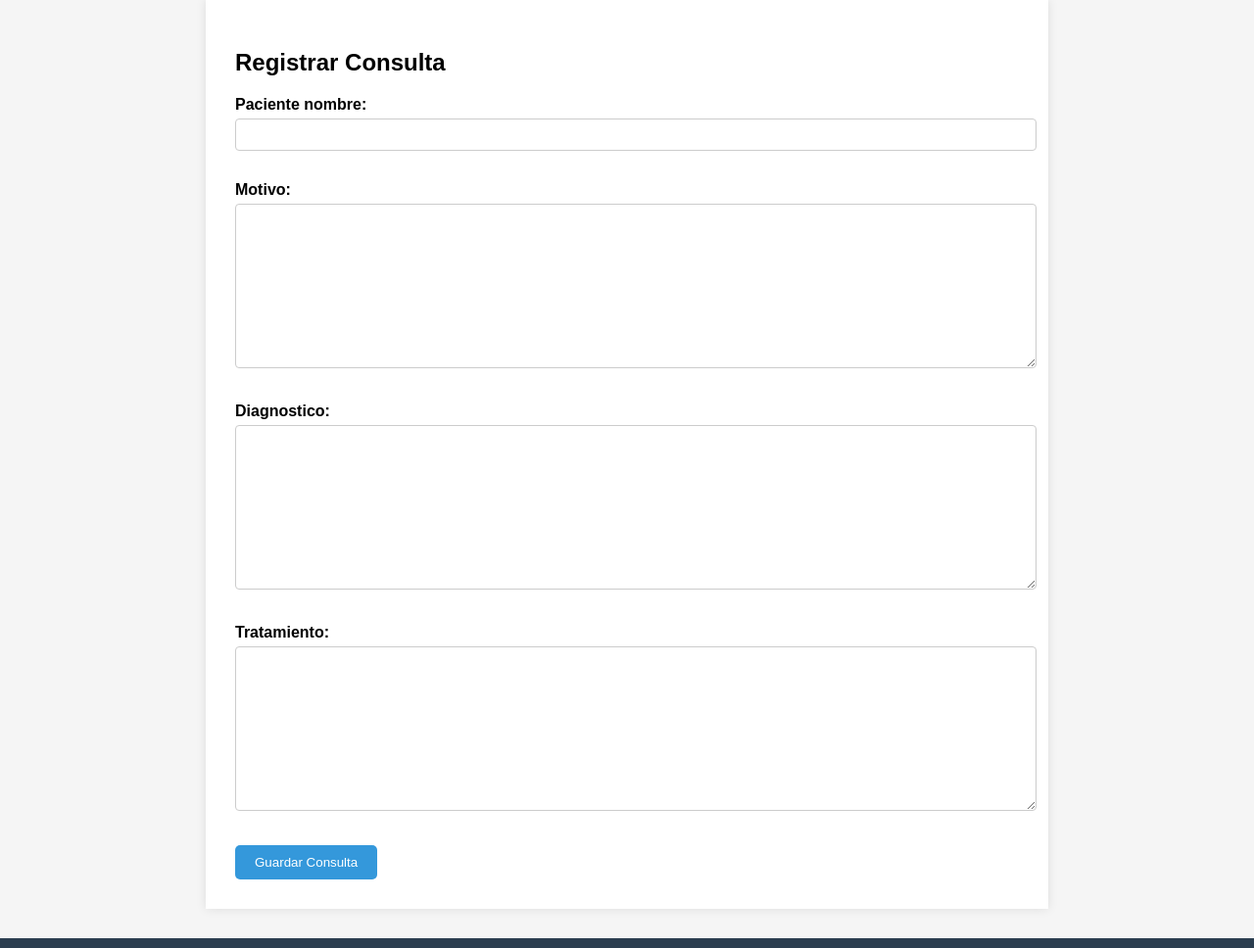
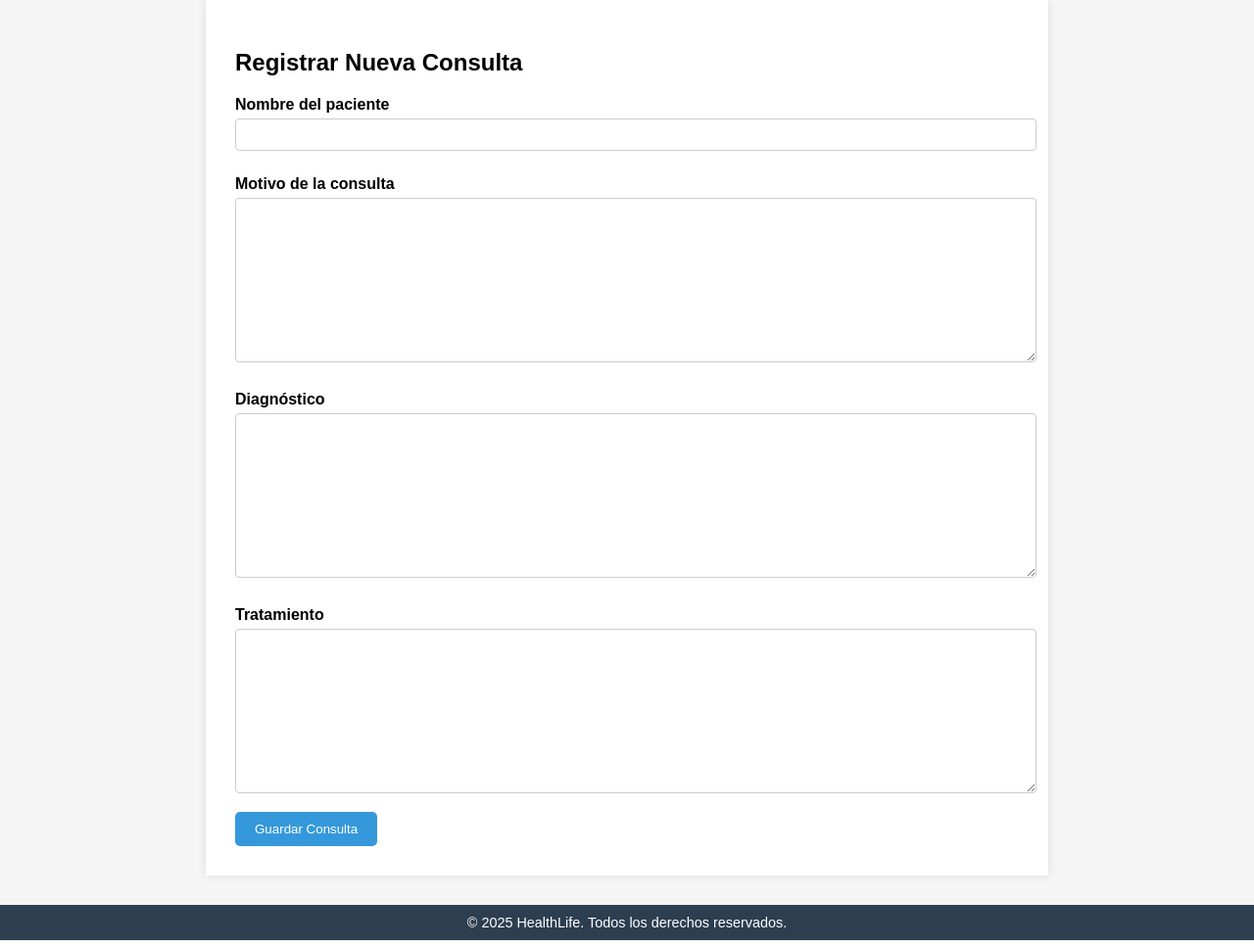
Before and after one commit to Adbelss/sistema-clinica-medica, a Django app: page /consultas/registrar/ in a window 1280 px wide. Shown: the part 110-1078 px from the top of the page at 98% size. Run offline with Django 5.2, Linux system fonts and the light colour scheme.

```diff
--- a/templates/consultas/registrar_consulta.html
+++ b/templates/consultas/registrar_consulta.html
@@ -3,10 +3,22 @@
 {% block title %}Registrar Consulta{% endblock %}
 
 {% block content %}
-    <h2>Registrar Consulta</h2>
+    <h2>Registrar Nueva Consulta</h2>
     <form method="post">
         {% csrf_token %}
-        {{ form.as_p }}
+
+        <label for="id_paciente_nombre">Nombre del paciente</label>
+        {{ form.paciente_nombre }}
+
+        <label for="id_motivo">Motivo de la consulta</label>
+        {{ form.motivo }}
+
+        <label for="id_diagnostico">Diagnóstico</label>
+        {{ form.diagnostico }}
+
+        <label for="id_tratamiento">Tratamiento</label>
+        {{ form.tratamiento }}
+
         <button type="submit" class="btn">Guardar Consulta</button>
     </form>
 {% endblock %}
```
Also changed, not shown: db.sqlite3.
